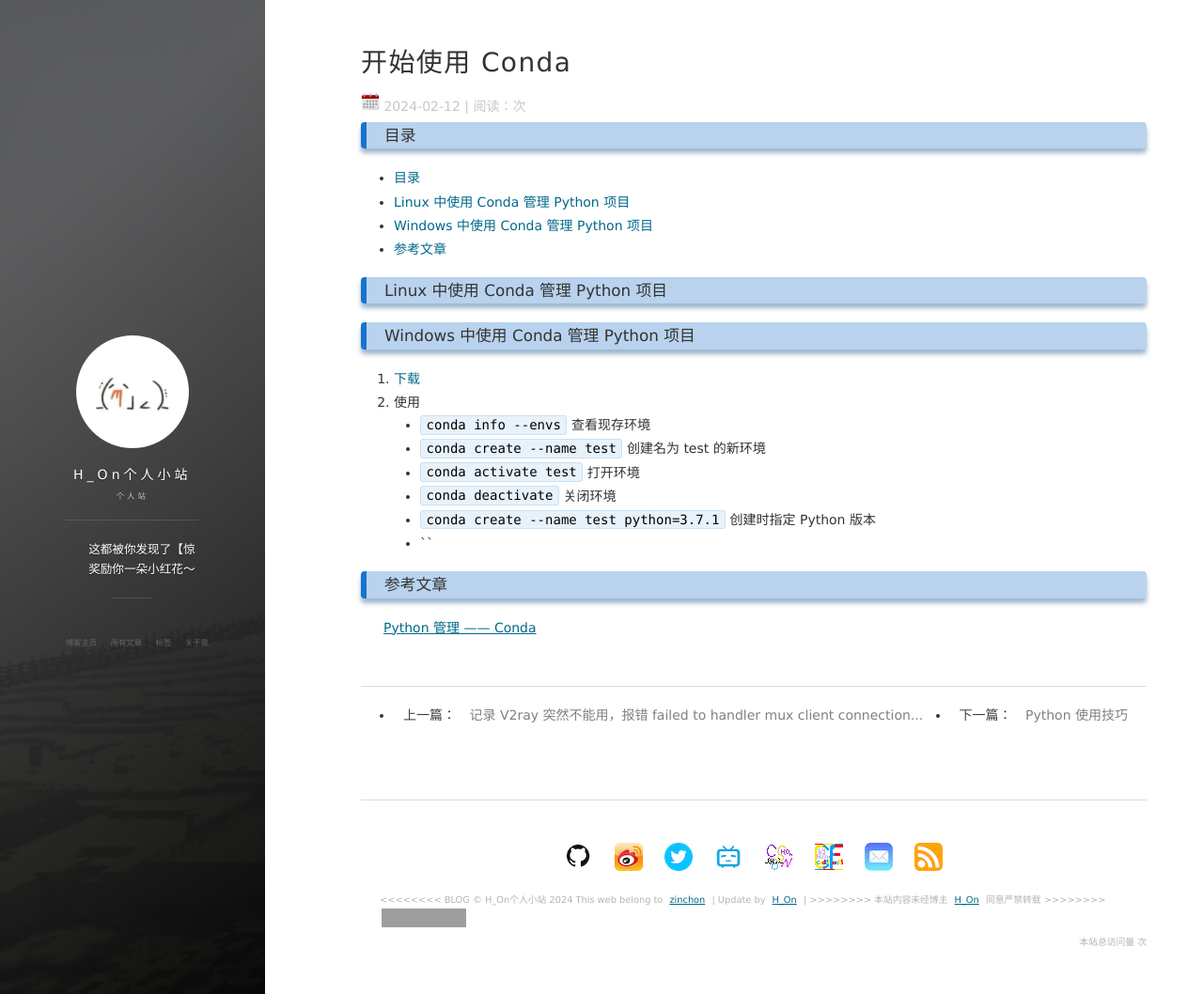
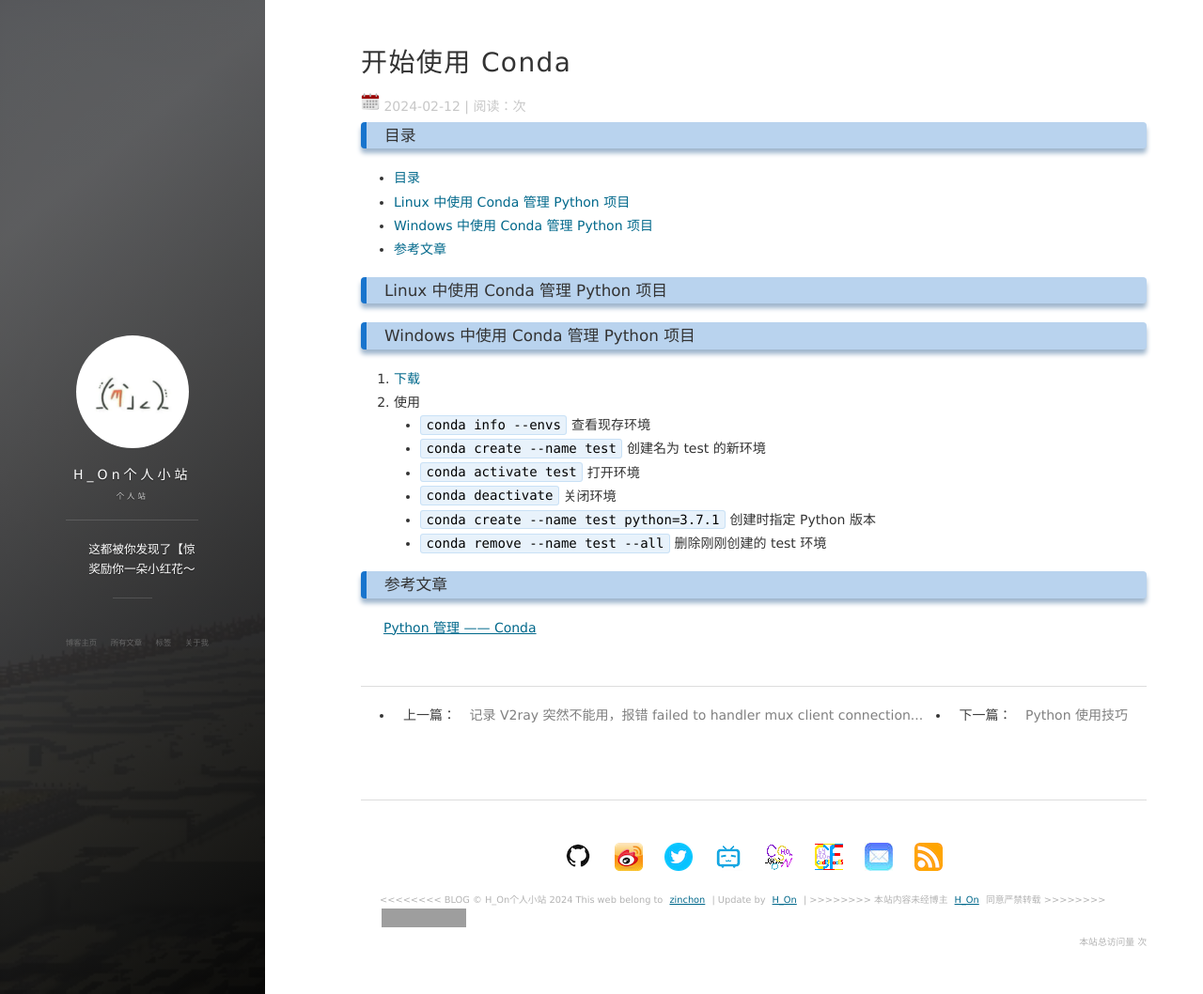
Before and after one commit to Hybrogen/Hybrogen.github.io, a Jekyll site: the page built from _posts/2024-02-12-StartConda.md, in a window 1280 px wide and 1058 px high. Shown: the whole window at 94% size. Built offline with Jekyll 4.4.1, drawn with Linux system fonts in a browser that asks for light colours; nearby versions of some CDN libraries; comment, search, counter and statistics services are not loaded; grey boxes are pictures that could not be loaded.

Commit message:
conda 删除环境

```diff
--- a/_posts/2024-02-12-StartConda.md
+++ b/_posts/2024-02-12-StartConda.md
@@ -23,7 +23,7 @@
    - `conda activate test` 打开环境
    - `conda deactivate` 关闭环境
    - `conda create --name test python=3.7.1` 创建时指定 Python 版本
-   - ``
+   - `conda remove --name test --all`  删除刚刚创建的 test 环境
 
 ### 参考文章
 [Python 管理 —— Conda](https://zhuanlan.zhihu.com/p/638540652)
```
